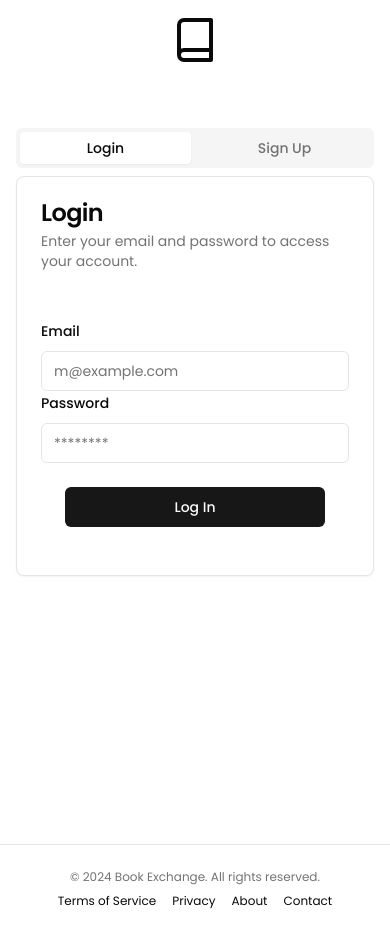
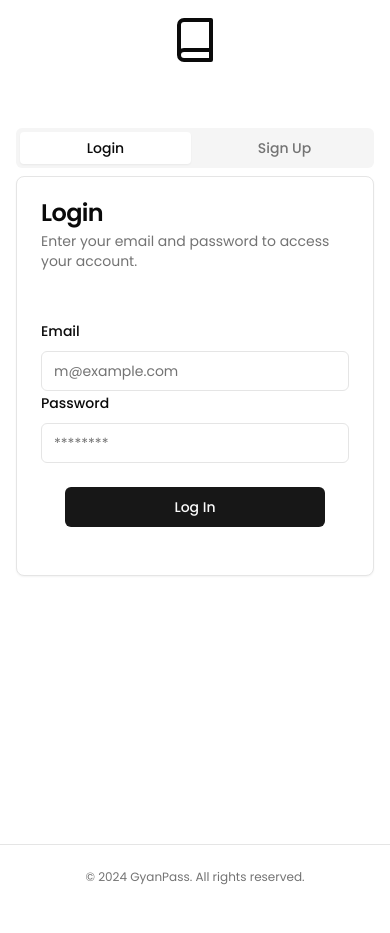
Before and after one commit to arjnep/gyanpass_frontend, a Next.js app: page /auth in a window 390 px wide. After the commit the page ends 909 px from the top, so only its background shows below. Built offline with nearby package versions, Linux system fonts and the light colour scheme.

Commit message:
Updated typos and Media Queries

```diff
--- a/src/app/book/[id]/page.tsx
+++ b/src/app/book/[id]/page.tsx
@@ -153,7 +153,7 @@ export default function BookDetailsPage() {
   return (
     <div className="flex flex-col min-h-[100dvh]">
       <Header />
-      <div className="p-6 space-y-6">
+      <div className="py-6 sm:p-6 px-2 space-y-6">
         <div className="flex items-center space-x-4">
           <Button variant="ghost" size="icon">
             <ArrowLeftIcon href="/dashboard" />
--- a/src/app/components/Footer.tsx
+++ b/src/app/components/Footer.tsx
@@ -3,22 +3,13 @@ import Link from "next/link"
 
 const Footer = () => {
     return (
-        <footer className="flex flex-col gap-2 sm:flex-row py-6 w-full shrink-0 items-center px-4 md:px-6 border-t">
-        <p className="text-xs text-muted-foreground">&copy; 2024 Book Exchange. All rights reserved.</p>
-        <nav className="sm:ml-auto flex gap-4 sm:gap-6">
-          <Link href="#" className="text-xs hover:underline underline-offset-4" prefetch={false}>
-            Terms of Service
-          </Link>
-          <Link href="#" className="text-xs hover:underline underline-offset-4" prefetch={false}>
-            Privacy
-          </Link>
-          <Link href="#" className="text-xs hover:underline underline-offset-4" prefetch={false}>
-            About
-          </Link>
+        <footer className="flex flex-col gap-2 sm:flex-row py-6 w-full shrink-0 items-center px-4 md:px-6 border-t justify-center">
+        <p className="text-xs text-muted-foreground">&copy; 2024 GyanPass. All rights reserved.</p>
+        {/* <nav className="sm:ml-auto flex gap-4 sm:gap-6">
           <Link href="#" className="text-xs hover:underline underline-offset-4" prefetch={false}>
             Contact
           </Link>
-        </nav>
+        </nav> */}
       </footer>
     )
 }
--- a/src/app/page.tsx
+++ b/src/app/page.tsx
@@ -95,7 +95,7 @@ export default function Home() {
           prefetch={false}
         >
           <BookIcon className="h-6 w-6" />
-          <span className="sr-only">Book Exchange</span>
+          <span className="sr-only">GyanPass</span>
         </Link>
         <Sheet>
           <SheetTrigger asChild>
@@ -123,20 +123,6 @@ export default function Home() {
                 prefetch={false}
               >
                 How It Works
-              </Link>
-              <Link
-                href="#about"
-                className="text-sm font-medium hover:underline underline-offset-4"
-                prefetch={false}
-              >
-                About
-              </Link>
-              <Link
-                href="#contact"
-                className="text-sm font-medium hover:underline underline-offset-4"
-                prefetch={false}
-              >
-                Contact
               </Link>
             </nav>
             <div className="flex gap-x-2">
@@ -187,20 +173,6 @@ export default function Home() {
           >
             How It Works
           </Link>
-          <Link
-            href="#about"
-            className="text-sm font-medium hover:underline underline-offset-4"
-            prefetch={false}
-          >
-            About
-          </Link>
-          <Link
-            href="#contact"
-            className="text-sm font-medium hover:underline underline-offset-4"
-            prefetch={false}
-          >
-            Contact
-          </Link>
         </nav>
         <div className="hidden lg:flex gap-x-2">
           <div className="hidden items-center lg:flex gap-4 sm:gap-6 rounded-full border border-muted py-2 px-4">
@@ -241,7 +213,7 @@ export default function Home() {
               <div className="flex flex-col justify-center space-y-4">
                 <div className="space-y-2">
                   <h1 className="text-3xl font-bold tracking-tighter sm:text-5xl xl:text-6xl/none">
-                    Exchange Books to Read
+                    GyanPass
                   </h1>
                   <p className="max-w-[600px] text-muted-foreground md:text-xl">
                     Join our book exchange platform and explore a world of
@@ -282,7 +254,7 @@ export default function Home() {
           id="featured-books"
           className="w-full py-12 md:py-24 lg:py-32 bg-muted"
         >
-          <div className="container px-4 md:px-6">
+          <div className="container px-4 md:px-6 mx-auto">
             <div className="flex flex-col items-center justify-center space-y-4 text-center">
               <div className="space-y-2">
                 <h2 className="text-3xl font-bold tracking-tighter sm:text-5xl">
@@ -334,7 +306,7 @@ export default function Home() {
           </div>
         </section>
         <section id="how-it-works" className="w-full py-12 md:py-24 lg:py-32 bg-[url('/hero2.svg')]">
-          <div className="container px-4 md:px-6">
+          <div className="container px-4 md:px-6 mx-auto">
             <div className="flex flex-col items-center justify-center space-y-4 text-center">
               <div className="space-y-2">
                 <h2 className="text-3xl font-bold tracking-tighter sm:text-5xl">
```
